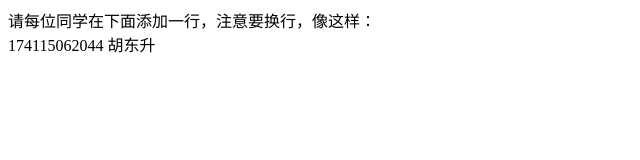
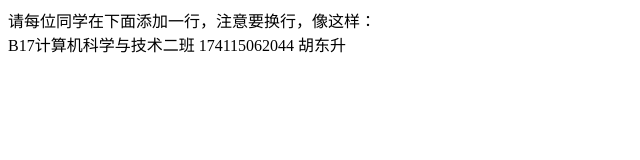
Before and after one commit to sunlupeng2020/hellostudents, a plain HTML site: page b17jk_2.html in a window 1280 px wide. Shown: the whole page, without its empty margins (0-640 px from the left). Drawn offline with Linux system fonts and the light colour scheme.

Commit message:
Update b17jk_2.html

```diff
--- a/b17jk_2.html
+++ b/b17jk_2.html
@@ -14,7 +14,7 @@ and open the template in the editor.
         <div>
             请每位同学在下面添加一行，注意要换行，像这样：</br
              教师孙陆鹏祝同学们学习愉快！</br>
-             174115062044 胡东升</br>
+             B17计算机科学与技术二班 174115062044 胡东升</br>
         </div>
     </body>
 </html>
```
